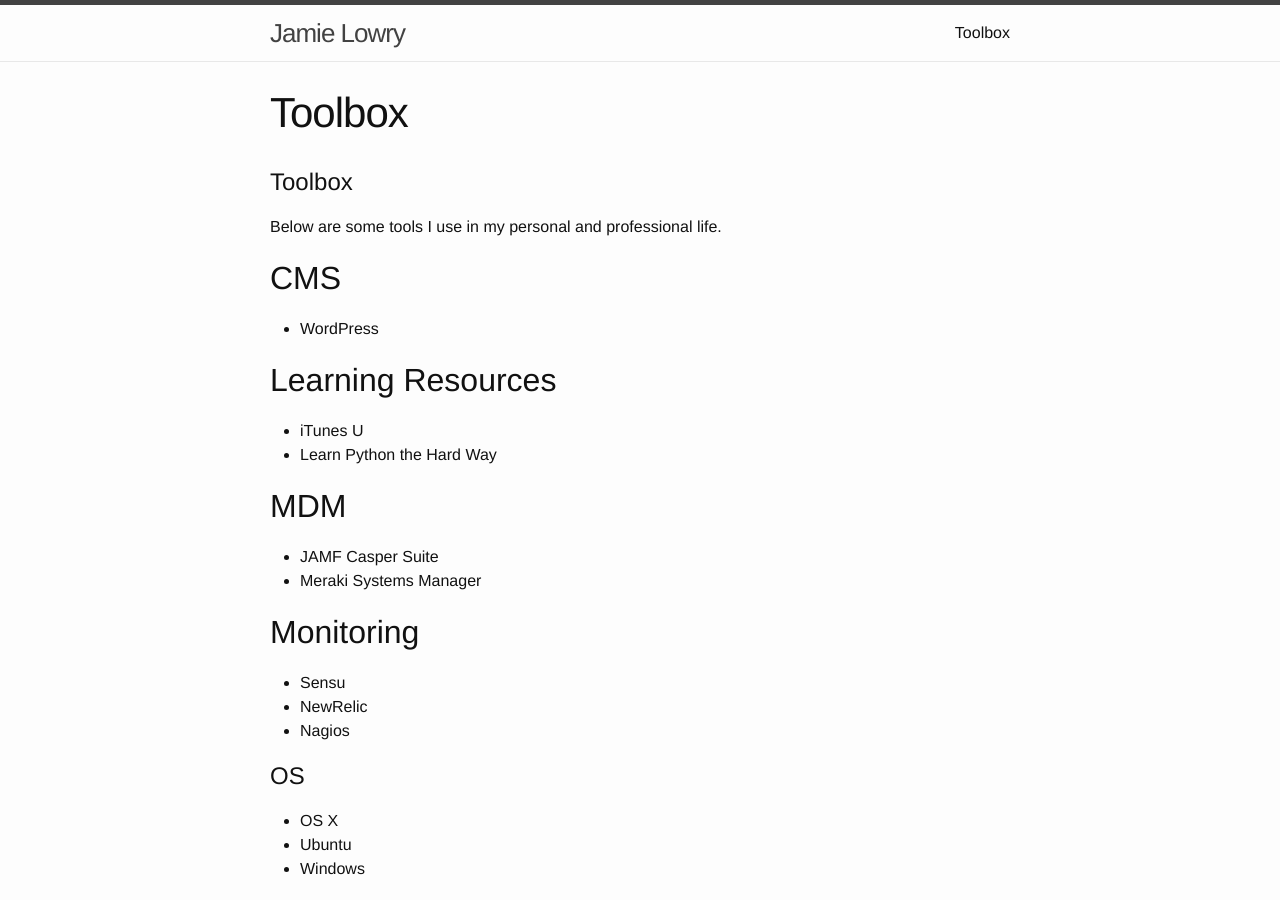
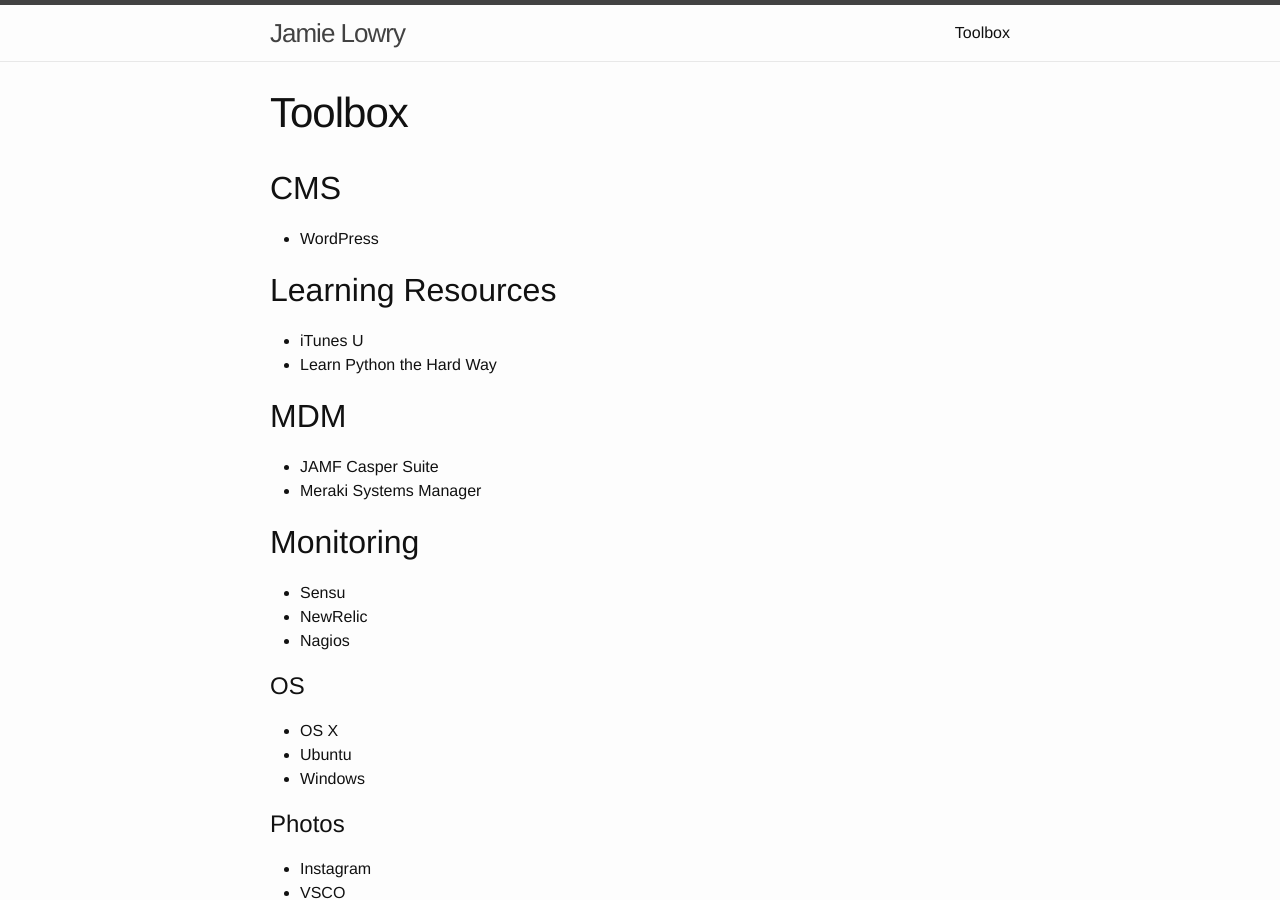
Before and after one commit to jmelowry/jamielowry.com, a Jekyll site: the page built from toolbox.md, in a window 1280 px wide and 900 px high. Built offline with Jekyll 4.4.1, drawn with Linux system fonts in a browser that asks for light colours.

Commit message:
updated toolbox

```diff
--- a/toolbox.md
+++ b/toolbox.md
@@ -3,9 +3,6 @@
 title: Toolbox
 permalink: /toolbox/
 ---
-
-# Toolbox
-Below are some tools I use in my personal and professional life.
 
 ## CMS
 * WordPress
```
